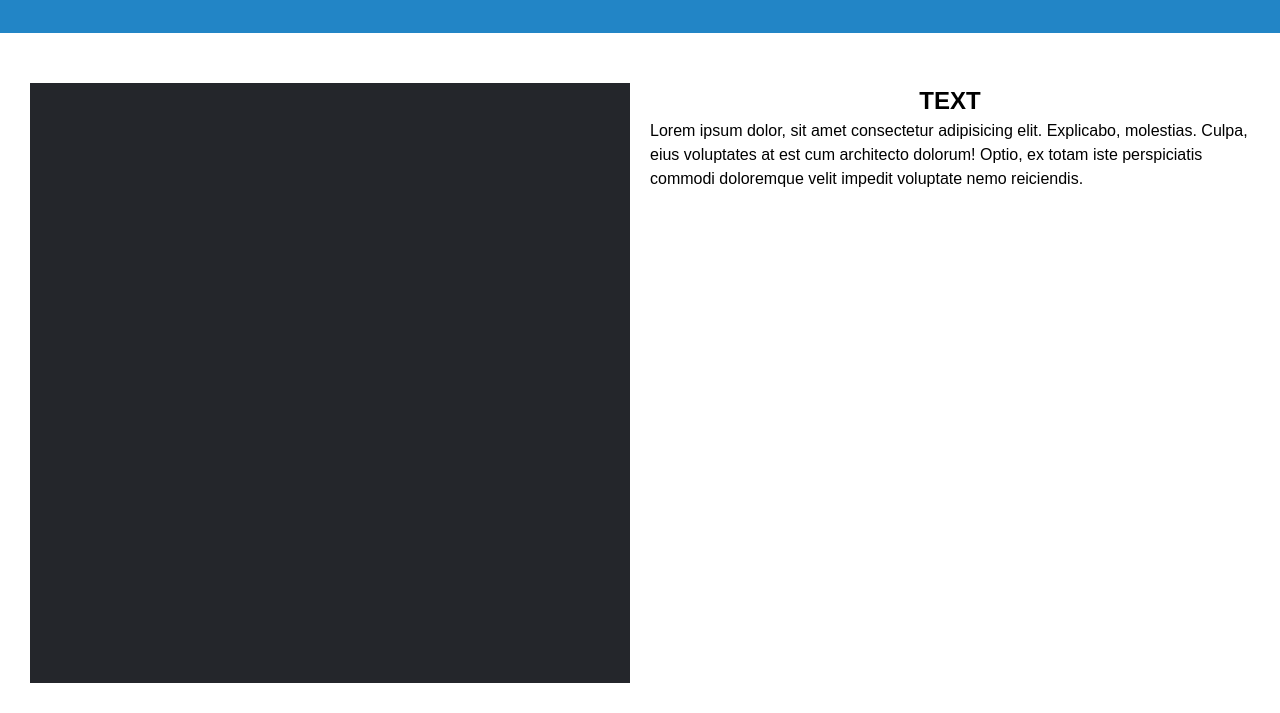
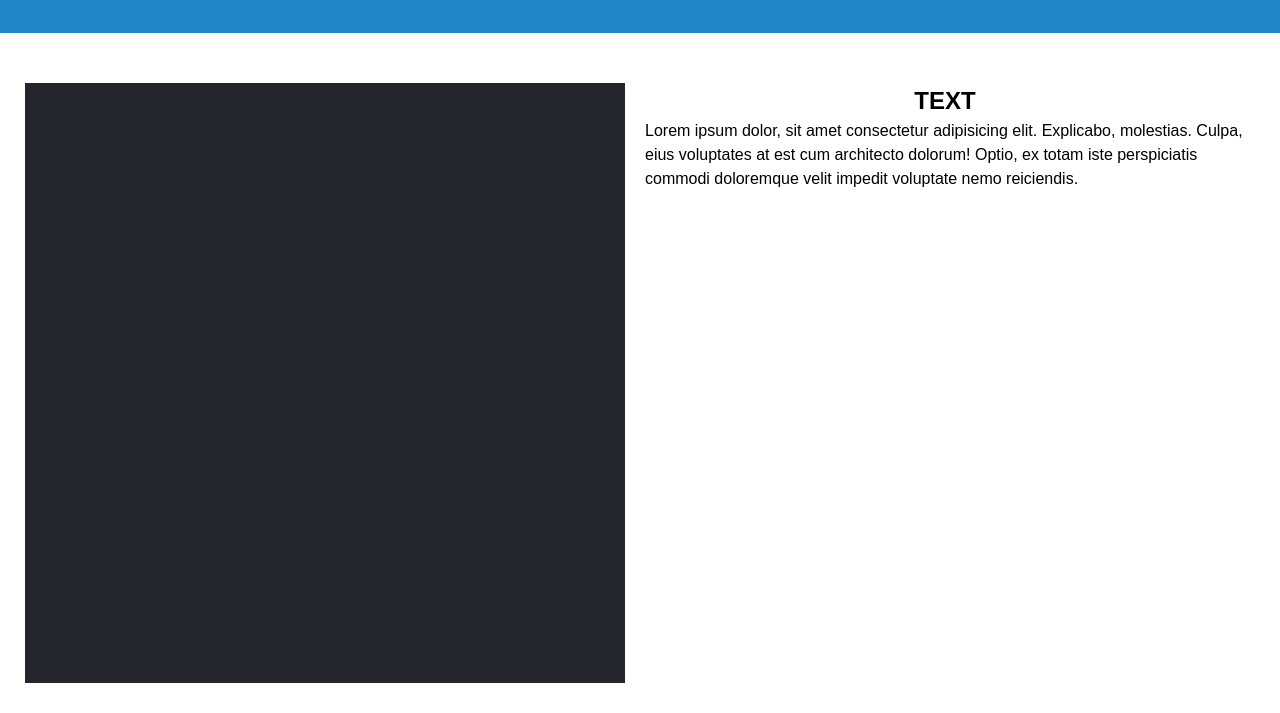
Before and after one commit to HellEaglee/RGTY, a plain HTML site: page index.html in a window 1280 px wide. Shown: the part 87-800 px from the top of the page. Drawn offline with Linux system fonts and the light colour scheme.

Commit message:
fast commit

```diff
--- a/css/styles.css
+++ b/css/styles.css
@@ -62,7 +62,7 @@ body {
   justify-content: center;
   align-items: center;
 
-  min-width: 100vw;
+  min-width: 98vw;
 
   padding: 50px 25px;
 
```
